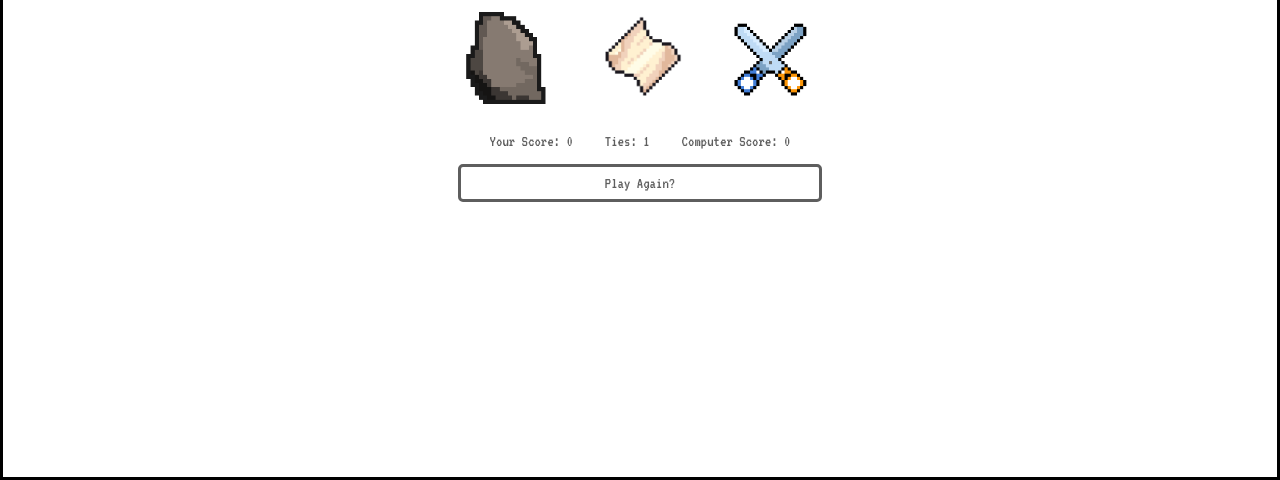
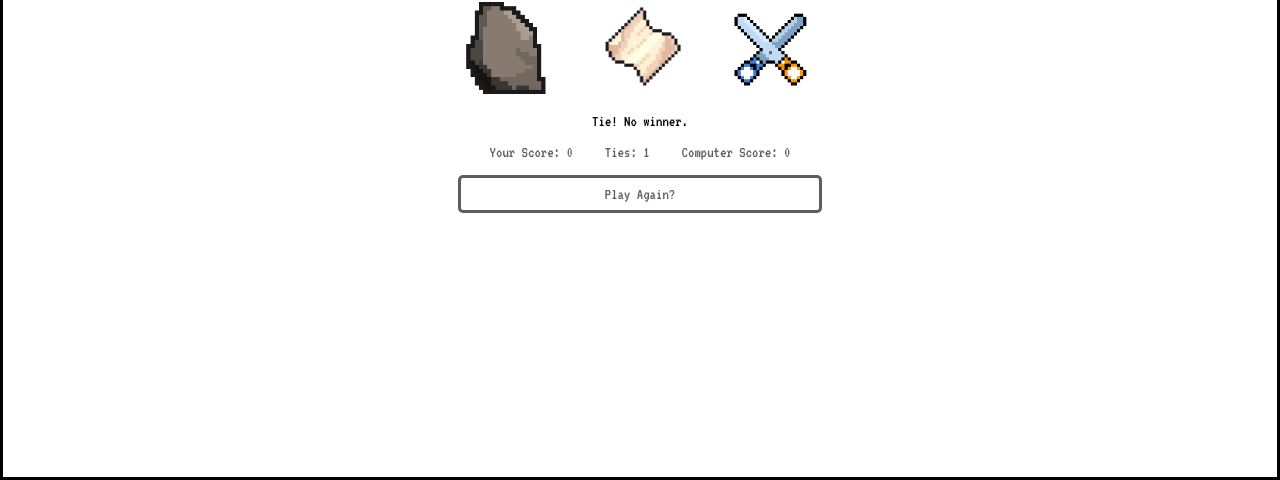
Before and after one commit to emosra/my-odin-projects, a plain HTML site: page rock-paper-scissors/index.html in a window 1280 px wide. Both pictures are taken after a click on the picture 508 px from the left and 378 px from the top of the page. Shown: the part 320-800 px from the top of the page. Drawn offline with Linux system fonts and the light colour scheme.

Commit message:
Display round results

```diff
--- a/rock-paper-scissors/index.html
+++ b/rock-paper-scissors/index.html
@@ -21,7 +21,11 @@
             <img class="scissors selection" width="100" height="100" src="./images/scissors.png" alt="scissors">
         </div>
 
+
+        <p class="result-message"></p>
+
     <div class="results-container">
+
         <p>Your Score: <span class="player-score score">0</span></p>
         <p>Ties: <span class="ties-score">0</span></p>
         <p>Computer Score: <span class="computer-score score">0</span></p>
--- a/rock-paper-scissors/main.js
+++ b/rock-paper-scissors/main.js
@@ -15,6 +15,7 @@ const computerScore = document.querySelector('.computer-score')
 const tiesScore = document.querySelector('.ties-score')
 const playAgainBtn = document.querySelector('.play-again')
 const winnerMessage = document.createElement('div')
+const resultMessage = document.querySelector('.result-message');
 
 
 // Functions
@@ -77,7 +78,9 @@ selectionBtns.forEach((btn) => {
         const selection = e.target.alt
 
         if (!isWinner) {
-            playRound(selection, getComputerChoice());
+            let result = playRound(selection, getComputerChoice());
+
+            resultMessage.textContent = result;
             updateScore()
             checkWinner()
 
--- a/rock-paper-scissors/styles.css
+++ b/rock-paper-scissors/styles.css
@@ -47,7 +47,7 @@ header {
 .results-container {
     display: flex;
     justify-content: center;
-    margin-top: 25px;
+    margin-top: 15px;
     gap: 32px;
     color: #5e5e5e;
 }
@@ -70,3 +70,9 @@ header {
 .play-again:active {
     background-color: #cecece;
 }
+
+.result-message {
+    /* border: solid; */
+    text-align: center;
+    margin-top: 15px;
+}
```
